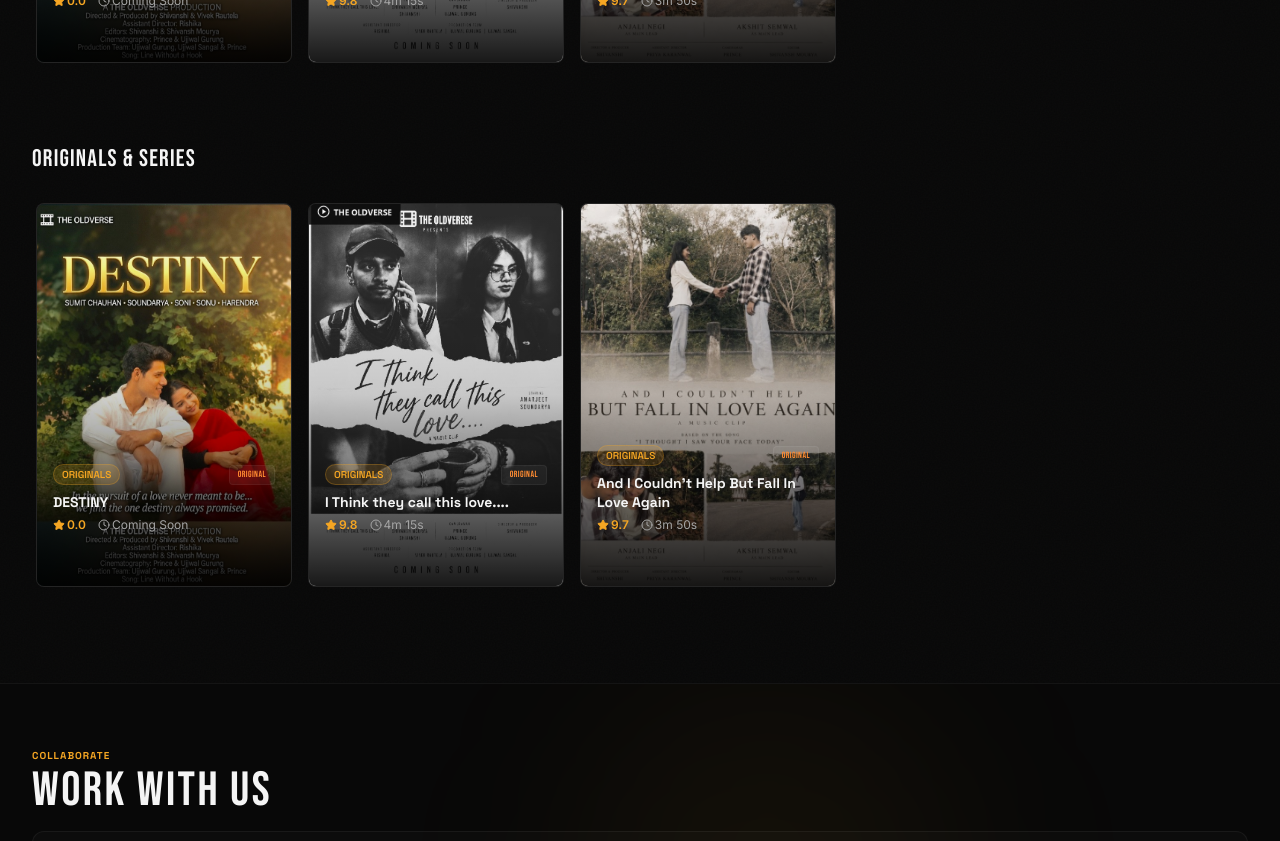
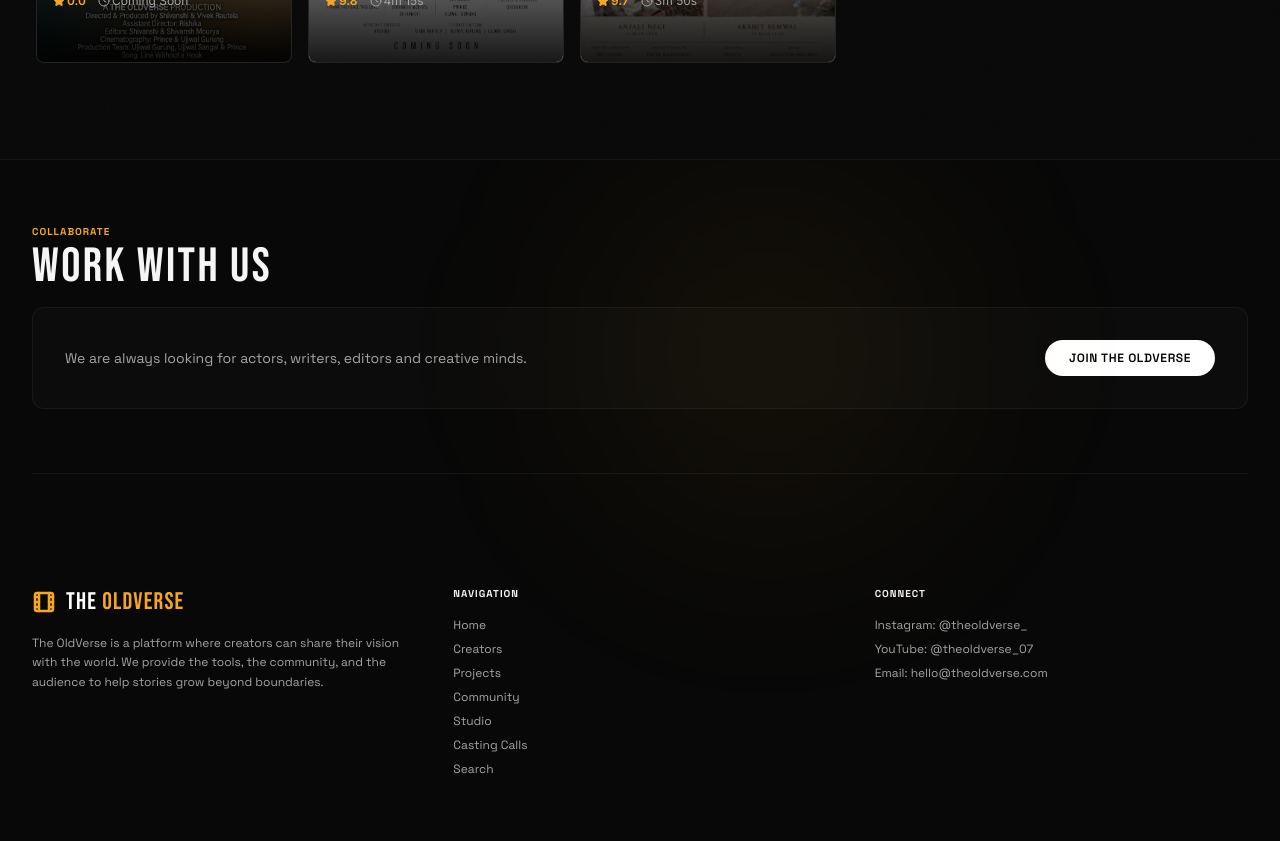
Before and after one commit to vivekrautela03-lang/theoldverse_production, a Next.js app: page / in a window 1280 px wide. Shown: the part 1940-2781 px from the top of the page. Built offline with nearby package versions, Linux system fonts and the light colour scheme.

Commit message:
Remove redundant Originals & Series row from homepage

```diff
--- a/src/app/page.tsx
+++ b/src/app/page.tsx
@@ -306,11 +306,6 @@ export default function HomePage() {
         {comingSoon.length > 0 && (
           <MovieRow title="MUSIC VIDEOS" items={comingSoon} />
         )}
-
-
-
-        {/* Row 4: Featured Originals */}
-        <MovieRow title="Originals & Series" items={originals} />
       </section>
     </div>
   );
```
